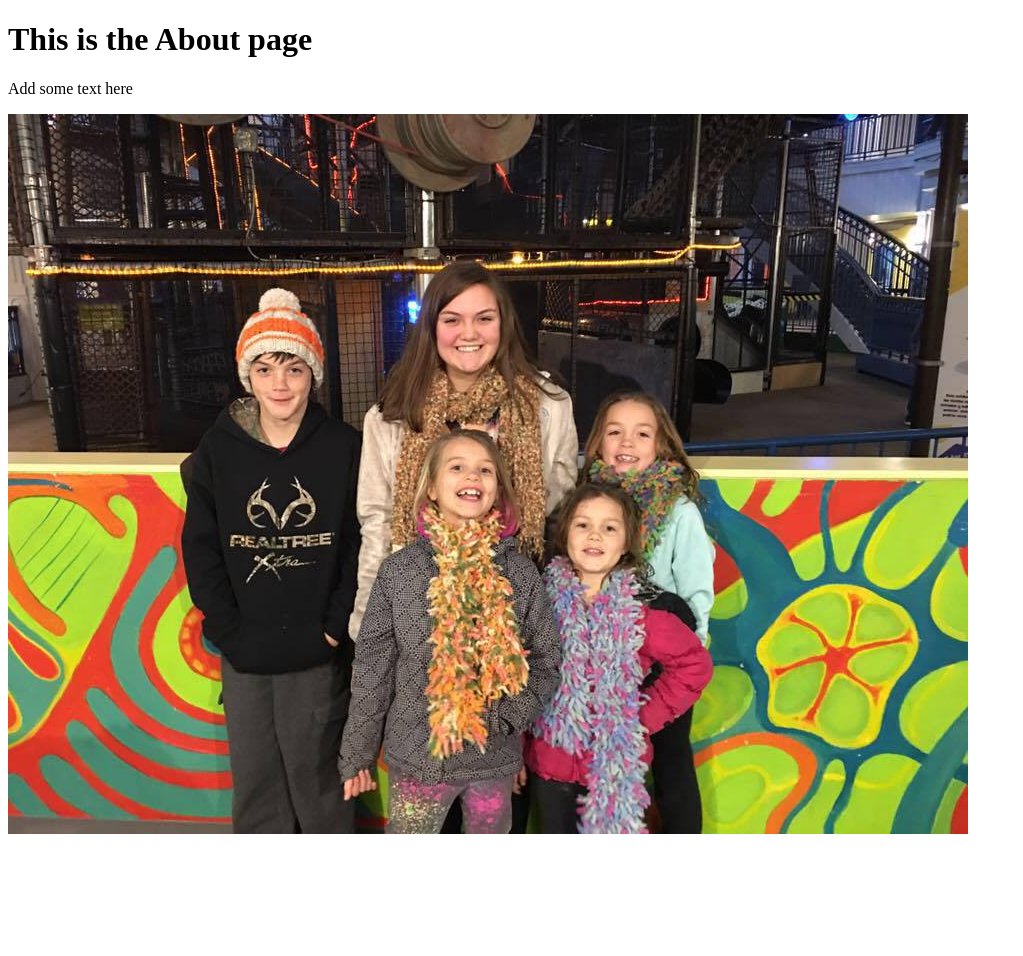
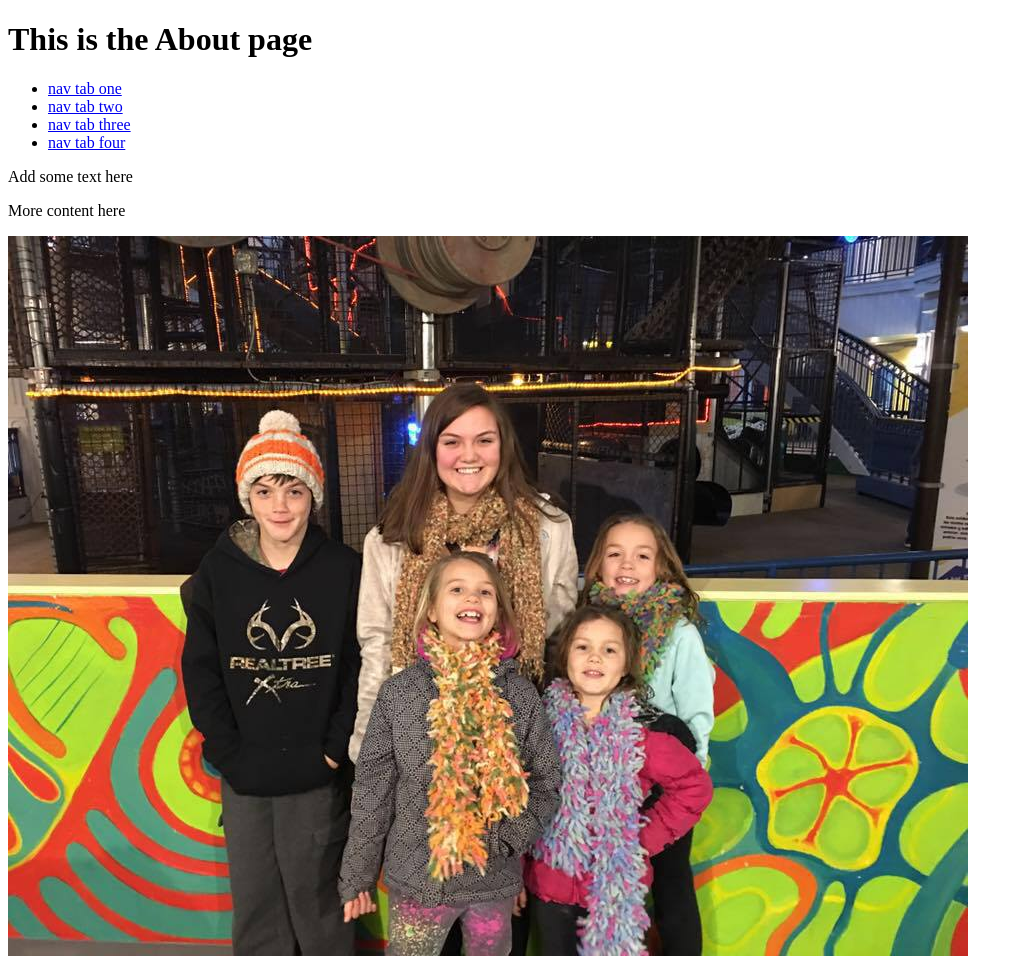
Before and after one commit to AsaSmith/betamore_fewd_project, a plain HTML site: page about.html in a window 1280 px wide. Shown: the whole page, without its empty margins (0-1023 px from the left). Before the commit the page ends 846 px from the top, so only its background shows below. Drawn offline with Linux system fonts and the light colour scheme.

Commit message:
Add nav bar to About page

```diff
--- a/about.html
+++ b/about.html
@@ -1,11 +1,35 @@
 <!DOCTYPE html>
 <html lang="en">
   <head>
-
+    <title>About</title>
+    <meta name="description" content="This is the about page" />
   </head>
   <body>
-    <h1>This is the About page</h1>
+    <header>
+      <h1>This is the About page</h1>
+    </header>
+    <nav>
+      <ul>
+        <li>
+          <a href="#">nav tab one</a>
+        </li>
+        <li>
+          <a href="#">nav tab two</a>
+        </li>
+        <li>
+          <a href="#">nav tab three</a>
+        </li>
+        <li>
+          <a href="#">nav tab four</a>
+        </li>
+      </ul>
+    </nav>
     <p>Add some text here</p>
+    <aside>
+      <p>
+        More content here
+      </p>
+    </aside>
     <img src="/img/about-page-img.jpg" alt="facebook cover photo" />
   </body>
 </html>
```
Also changed, not shown: index.html (+4 -4 lines).
